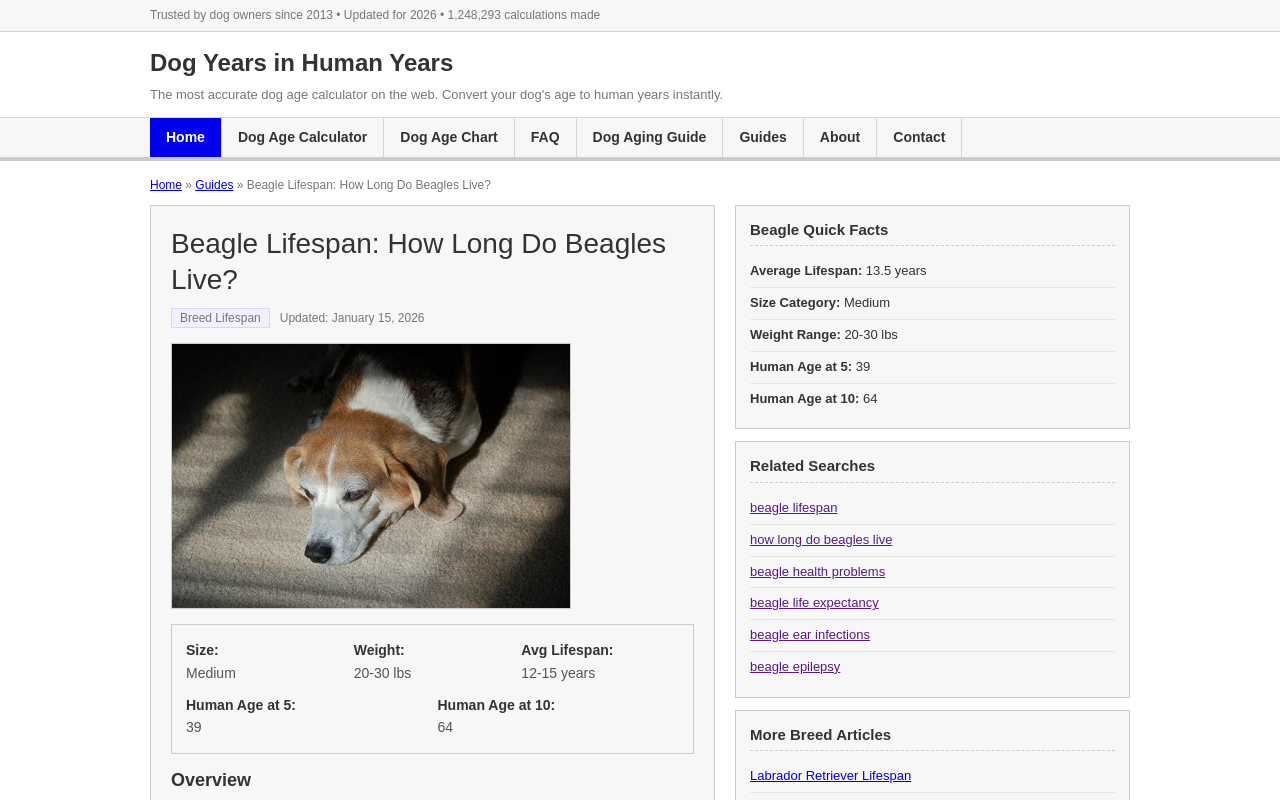
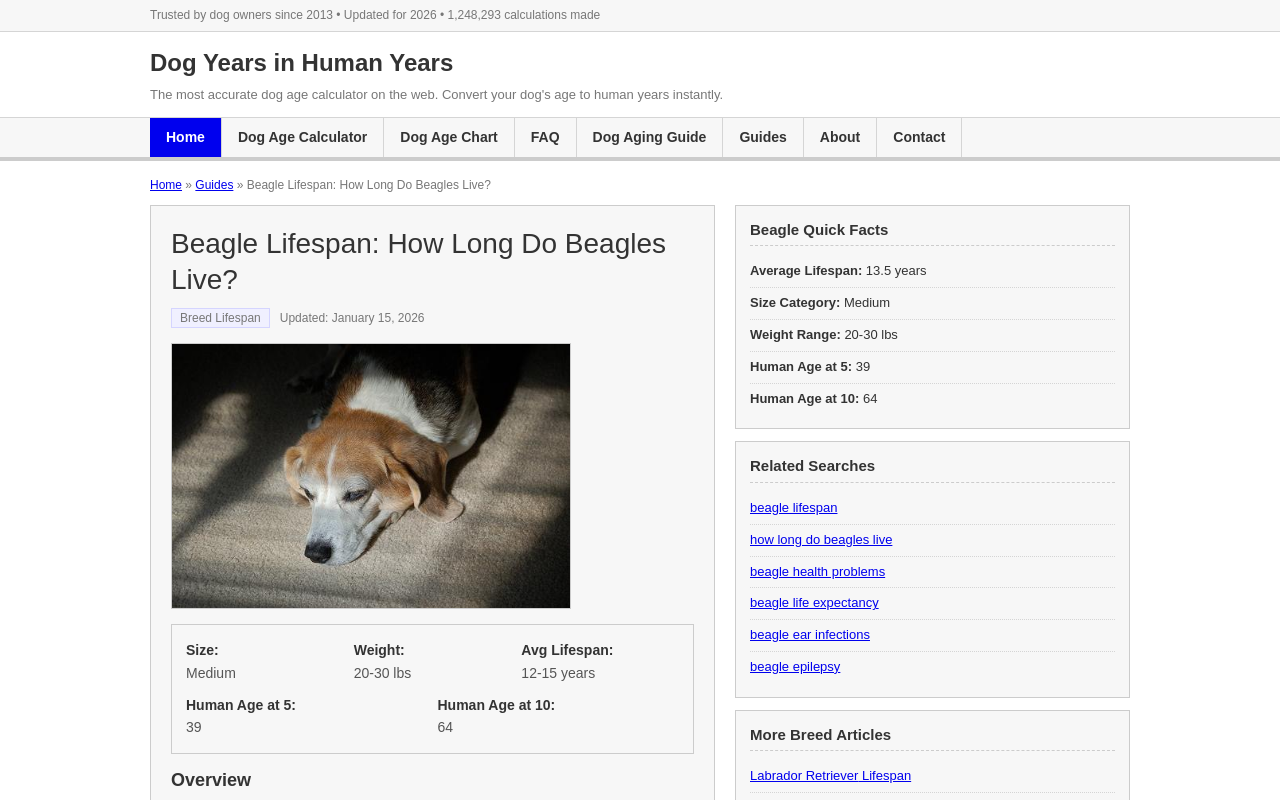
Before and after one commit to yinside/dogyearsinhumanyears, a Next.js app: page /guides/beagle-lifespan in a window 1280 px wide. Shown: the top 800 px of the page. Built offline with nearby package versions, Linux system fonts and the light colour scheme.

Commit message:
fix: make Related Searches links clickable (Google search)

```diff
--- a/src/app/guides/[slug]/page.tsx
+++ b/src/app/guides/[slug]/page.tsx
@@ -239,9 +239,13 @@ export default async function BreedArticle({ params }: { params: Promise<{ slug:
               <ul>
                 {article.relatedSearches.map((search, i) => (
                   <li key={i}>
-                    <span style={{ color: '#551A8B', cursor: 'pointer', textDecoration: 'underline' }}>
+                    <a
+                      href={`https://www.google.com/search?q=${encodeURIComponent(search)}`}
+                      target="_blank"
+                      rel="noopener"
+                    >
                       {search}
-                    </span>
+                    </a>
                   </li>
                 ))}
               </ul>
```
